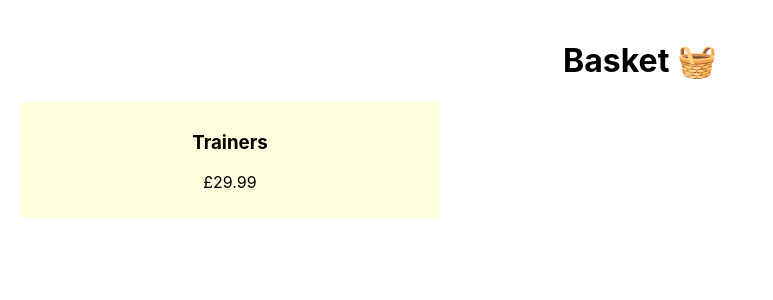
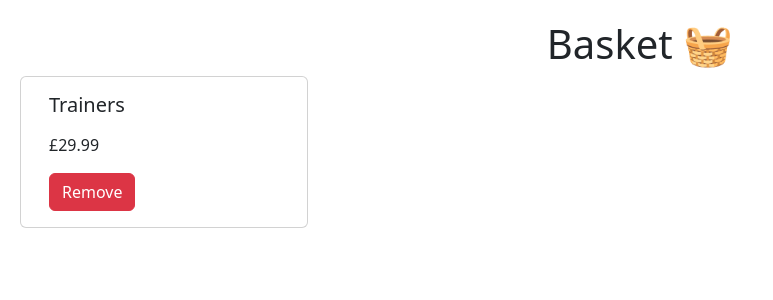
Before and after one commit to richardwilsonshu/react-test, a React (Create React App) app in the folder my-app/: page / in a window 1280 px wide. Shown: the top 300 px of the page, without its empty margins (0-773 px from the left). Built offline with nearby package versions, Linux system fonts and the light colour scheme.

Commit message:
checkpoint

```diff
--- a/my-app/package.json
+++ b/my-app/package.json
@@ -10,7 +10,9 @@
     "@types/node": "^16.18.14",
     "@types/react": "^18.0.28",
     "@types/react-dom": "^18.0.11",
+    "bootstrap": "^5.2.3",
     "react": "^18.2.0",
+    "react-bootstrap": "^2.7.2",
     "react-dom": "^18.2.0",
     "react-scripts": "5.0.1",
     "typescript": "^4.9.5",
--- a/my-app/src/App.tsx
+++ b/my-app/src/App.tsx
@@ -1,4 +1,5 @@
 import React from 'react';
+import { Container } from 'react-bootstrap';
 import './App.css';
 import { IProduct } from './class/IProduct';
 import Basket from './components/Basket';
@@ -25,9 +26,9 @@ function App() {
   const basketItems = [allProducts[0]];
 
   return (
-    <div className="App">
+    <Container fluid>
       <Basket basketItems={basketItems} />
-    </div>
+    </Container>
   );
 }
 
--- a/my-app/src/components/Basket.tsx
+++ b/my-app/src/components/Basket.tsx
@@ -1,3 +1,4 @@
+import { Row } from "react-bootstrap";
 import { IProduct } from "../class/IProduct";
 import ProductList from "./ProductList";
 
@@ -8,14 +9,14 @@ export type BasketProps = {
 export const Basket = ({basketItems}: BasketProps) => {
 
     return (
-        <div style={{padding: "20px"}}>
-            <h1>Basket 🧺</h1>
+        <Row style={{padding: "20px"}}>
+            <h1 className="text-center">Basket 🧺</h1>
             {
                 basketItems.length === 0
                     ? <h4>Your basket is empty!</h4>
                     : <ProductList products={basketItems} />
             }
-        </div>
+        </Row>
     );
 }
 
--- a/my-app/src/components/ProductDisplay.tsx
+++ b/my-app/src/components/ProductDisplay.tsx
@@ -1,3 +1,4 @@
+import { Button, Card } from "react-bootstrap";
 import { IProduct } from "../class/IProduct";
 
 export type ProductDisplayProps = {
@@ -6,11 +7,22 @@ export type ProductDisplayProps = {
 
 export const ProductDisplay = ({product}: ProductDisplayProps) => {
     return (
-        <div style={{"padding": "10px", "backgroundColor": "lightyellow", "maxWidth": "400px"}}>
-            <h3>{product.name}</h3>
-            <p>{product.description}</p>
-            <p>£{product.price}</p>
-        </div>
+
+        <Card style={{ width: '18rem' }}>
+            {/* <Card.Img variant="top" src="holder.js/100px180" /> */}
+            <Card.Body>
+                <Card.Title>{product.name}</Card.Title>
+                <Card.Text>{product.description}</Card.Text>
+                <Card.Text>£{product.price}</Card.Text>
+                <Button variant="danger" onClick={() => { console.log("Some magic needed here!") }}>Remove</Button>
+            </Card.Body>
+        </Card>
+
+        // <div style={{"padding": "10px", "backgroundColor": "lightyellow", "maxWidth": "400px"}}>
+        //     <h3>{product.name}</h3>
+        //     <p>{product.description}</p>
+        //     <p>£{product.price}</p>
+        // </div>
     );
 }
 
--- a/my-app/src/components/ProductList.tsx
+++ b/my-app/src/components/ProductList.tsx
@@ -9,7 +9,7 @@ export const ProductList = ({products}: ProductListProps) => {
     return (
         <>
             {products.map(product => {
-                return (<ProductDisplay product={product} />);
+                return (<ProductDisplay key={product.id} product={product} />);
             })}
         </>
     );
--- a/my-app/src/index.tsx
+++ b/my-app/src/index.tsx
@@ -3,6 +3,7 @@ import ReactDOM from 'react-dom/client';
 import './index.css';
 import App from './App';
 import reportWebVitals from './reportWebVitals';
+import 'bootstrap/dist/css/bootstrap.min.css';
 
 const root = ReactDOM.createRoot(
   document.getElementById('root') as HTMLElement
```
Also changed, not shown: 1 other file (tests, documents, lock files or other folders).
